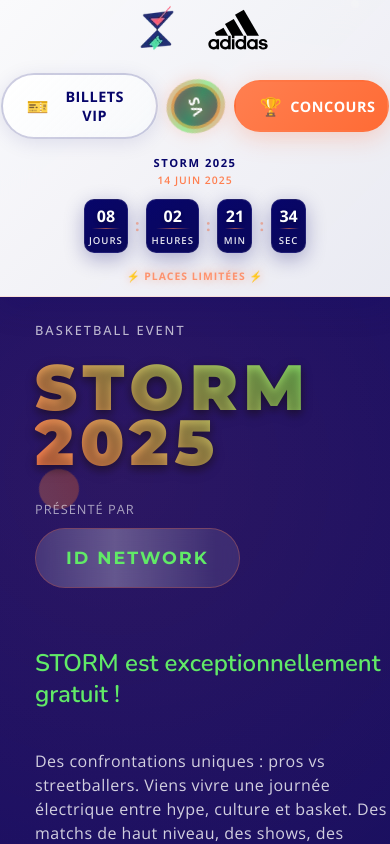
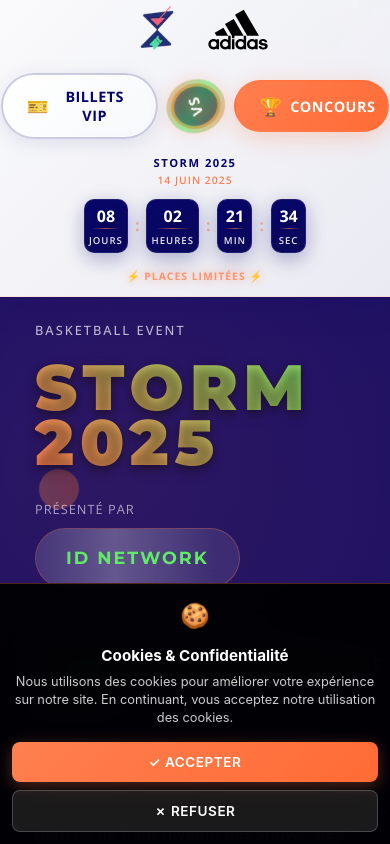
Before and after one commit to Lebeil/storm, a Next.js app: page / in a window 390 px wide. Shown: the top 844 px of the page. Built offline with nearby package versions, Linux system fonts and the light colour scheme.

Commit message:
add cookies

```diff
--- a/app/layout.tsx
+++ b/app/layout.tsx
@@ -2,6 +2,7 @@
 import { Geist, Geist_Mono } from "next/font/google";
 import "./globals.css";
 import Navbar from "../components/Navbar";
+import CookieBanner from "../components/CookieBanner";
 
 const geistSans = Geist({
   variable: "--font-geist-sans",
@@ -102,6 +103,7 @@
       <body className={`${geistSans.variable} ${geistMono.variable}`}>
         <Navbar />
         {children}
+        <CookieBanner />
       </body>
     </html>
   );
--- a/app/page.tsx
+++ b/app/page.tsx
@@ -748,8 +748,8 @@
             <p>&copy; 2025 All rights reserved</p>
             <div className={styles.footerLegal}>
               <a href="#">Mentions légales</a>
-              <a href="#">Politique de confidentialité</a>
-              <a href="#">Cookie Policy</a>
+              <a href="/politique-confidentialite">Politique de confidentialité</a>
+              <a href="/politique-confidentialite">Cookie Policy</a>
             </div>
           </div>
         </div>
--- /dev/null
+++ b/components/CookieBanner.module.css
@@ -0,0 +1,173 @@
+.cookieBanner {
+    position: fixed;
+    bottom: 0;
+    left: 0;
+    right: 0;
+    background: rgba(0, 0, 0, 0.95);
+    backdrop-filter: blur(15px);
+    border-top: 1px solid rgba(255, 127, 80, 0.3);
+    padding: 20px;
+    z-index: 9999;
+    animation: slideUp 0.5s ease-out;
+}
+
+.cookieContent {
+    max-width: 1200px;
+    margin: 0 auto;
+    display: flex;
+    align-items: center;
+    justify-content: space-between;
+    gap: 30px;
+}
+
+.cookieText {
+    display: flex;
+    align-items: center;
+    gap: 15px;
+    flex: 1;
+}
+
+.cookieIcon {
+    font-size: 2rem;
+    filter: drop-shadow(0 2px 4px rgba(0, 0, 0, 0.3));
+}
+
+.cookieMessage {
+    flex: 1;
+}
+
+.cookieTitle {
+    font-family: 'Inter', sans-serif;
+    font-weight: 700;
+    font-size: 1.1rem;
+    color: white;
+    margin: 0 0 5px 0;
+    text-shadow: 0 1px 2px rgba(0, 0, 0, 0.5);
+}
+
+.cookieDescription {
+    font-family: 'Inter', sans-serif;
+    font-size: 0.9rem;
+    color: rgba(255, 255, 255, 0.8);
+    margin: 0;
+    line-height: 1.4;
+}
+
+.cookieActions {
+    display: flex;
+    gap: 12px;
+    flex-shrink: 0;
+}
+
+.cookieBtn {
+    padding: 12px 24px;
+    border: none;
+    border-radius: 8px;
+    font-family: 'Inter', sans-serif;
+    font-weight: 600;
+    font-size: 0.9rem;
+    cursor: pointer;
+    transition: all 0.3s ease;
+    text-transform: uppercase;
+    letter-spacing: 0.5px;
+}
+
+.cookieAccept {
+    background: linear-gradient(135deg, #ff7f50, #ff6b35);
+    color: white;
+    box-shadow: 0 4px 15px rgba(255, 127, 80, 0.3);
+}
+
+.cookieAccept:hover {
+    transform: translateY(-2px);
+    box-shadow: 0 6px 20px rgba(255, 127, 80, 0.4);
+}
+
+.cookieDecline {
+    background: rgba(255, 255, 255, 0.1);
+    backdrop-filter: blur(10px);
+    color: white;
+    border: 1px solid rgba(255, 255, 255, 0.2);
+}
+
+.cookieDecline:hover {
+    background: rgba(255, 255, 255, 0.15);
+    border-color: rgba(255, 255, 255, 0.3);
+}
+
+@keyframes slideUp {
+    from {
+        transform: translateY(100%);
+        opacity: 0;
+    }
+
+    to {
+        transform: translateY(0);
+        opacity: 1;
+    }
+}
+
+/* Responsive Design */
+@media (max-width: 768px) {
+    .cookieBanner {
+        padding: 15px;
+    }
+
+    .cookieContent {
+        flex-direction: column;
+        gap: 20px;
+        text-align: center;
+    }
+
+    .cookieText {
+        flex-direction: column;
+        text-align: center;
+        gap: 10px;
+    }
+
+    .cookieActions {
+        width: 100%;
+        flex-direction: column;
+        gap: 8px;
+    }
+
+    .cookieBtn {
+        width: 100%;
+        padding: 14px 20px;
+    }
+
+    .cookieTitle {
+        font-size: 1rem;
+    }
+
+    .cookieDescription {
+        font-size: 0.85rem;
+    }
+}
+
+@media (max-width: 480px) {
+    .cookieBanner {
+        padding: 12px;
+    }
+
+    .cookieContent {
+        gap: 15px;
+    }
+
+    .cookieIcon {
+        font-size: 1.5rem;
+    }
+
+    .cookieTitle {
+        font-size: 0.95rem;
+    }
+
+    .cookieDescription {
+        font-size: 0.8rem;
+    }
+
+    .cookieBtn {
+        font-size: 0.85rem;
+        padding: 12px 16px;
+    }
+}
--- /dev/null
+++ b/components/CookieBanner.tsx
@@ -0,0 +1,62 @@
+'use client';
+
+import { useState, useEffect } from 'react';
+import styles from './CookieBanner.module.css';
+
+export default function CookieBanner() {
+    const [showBanner, setShowBanner] = useState(false);
+
+    useEffect(() => {
+        // Vérifier si l'utilisateur a déjà donné son consentement
+        const cookieConsent = localStorage.getItem('cookieConsent');
+        if (!cookieConsent) {
+            setShowBanner(true);
+        }
+    }, []);
+
+    const handleAccept = () => {
+        localStorage.setItem('cookieConsent', 'accepted');
+        setShowBanner(false);
+    };
+
+    const handleDecline = () => {
+        localStorage.setItem('cookieConsent', 'declined');
+        setShowBanner(false);
+    };
+
+    if (!showBanner) {
+        return null;
+    }
+
+    return (
+        <div className={styles.cookieBanner}>
+            <div className={styles.cookieContent}>
+                <div className={styles.cookieText}>
+                    <div className={styles.cookieIcon}>🍪</div>
+                    <div className={styles.cookieMessage}>
+                        <h3 className={styles.cookieTitle}>Cookies & Confidentialité</h3>
+                        <p className={styles.cookieDescription}>
+                            Nous utilisons des cookies pour améliorer votre expérience sur notre site.
+                            En continuant, vous acceptez notre utilisation des cookies.
+                        </p>
+                    </div>
+                </div>
+
+                <div className={styles.cookieActions}>
+                    <button
+                        className={styles.cookieBtn + ' ' + styles.cookieAccept}
+                        onClick={handleAccept}
+                    >
+                        ✓ Accepter
+                    </button>
+                    <button
+                        className={styles.cookieBtn + ' ' + styles.cookieDecline}
+                        onClick={handleDecline}
+                    >
+                        ✗ Refuser
+                    </button>
+                </div>
+            </div>
+        </div>
+    );
+}
```
Also changed, not shown: app/politique-confidentialite/page.tsx (added, +61 -0 lines).
